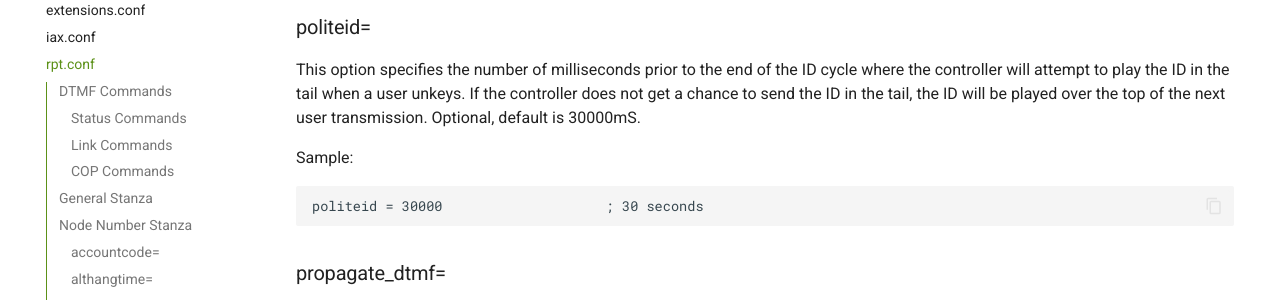
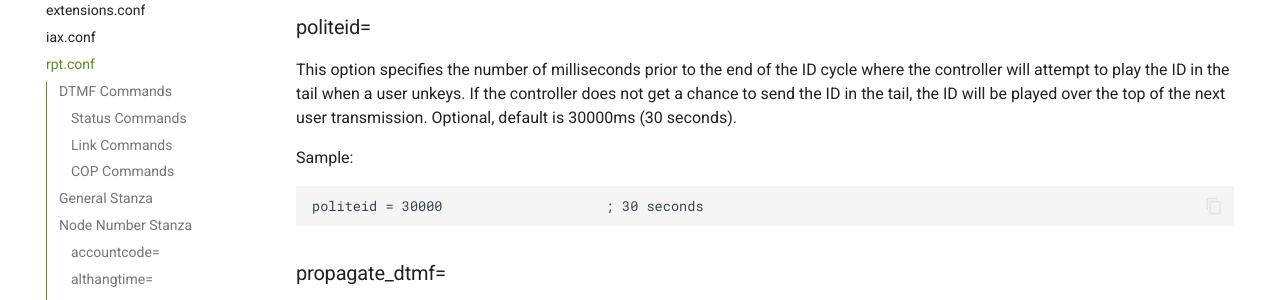
Before and after one commit to AllStarLink/ASL3-Manual, an MkDocs documentation site: the page built from docs/config/rpt_conf.md, in a window 1280 px wide and 900 px high, scrolled down 26357 px. Shown: the part 200-500 px from the top of the window. Built offline with MkDocs 1.6.1 and Material for MkDocs 9.7.7, drawn with Linux system fonts in a browser that asks for light colours; some of the changed text lies outside the part shown.

Commit message:
Standardize ms (seconds) nomenclature

````diff
--- a/docs/config/rpt_conf.md
+++ b/docs/config/rpt_conf.md
@@ -607,7 +607,7 @@
 See [Sound Files](../adv-topics/soundfiles.md) for more information.
 
 ### idtime=
-This option sets the ID interval time, in mS. It is optional.
+This option sets the ID interval time, in ms. It is optional.
 
 Sample:
 
@@ -615,7 +615,7 @@
 idtime = 540000                     ; id interval time (in ms) (optional)
 ```
 
-The default is 5 minutes (300000mS).
+The default is 300000ms (5 minutes).
 
 ### inxlat=
 The input translate option allows complete remapping of the [`funcchar`](#funcchar) and [`endchar`](#endchar) digits to different digits or digit sequences.
@@ -748,12 +748,12 @@
 ```
 
 ### litztime=
-This option defines how long `litzchar` needs to be sent for, to be considered valid. If `litzchar` is received for this minimum period, `litzcmd` will be executed when the user unkeys. The default is 3000mS (3 seconds).
-
-Sample:
-
-```
-litztime = 3000                     ; default 3000mS (3 seconds)
+This option defines how long `litzchar` needs to be sent for, to be considered valid. If `litzchar` is received for this minimum period, `litzcmd` will be executed when the user unkeys. The default is 3000ms (3 seconds).
+
+Sample:
+
+```
+litztime = 3000                     ; default 3000ms (3 seconds)
 ```
 
 ### macro=
@@ -927,12 +927,12 @@
 See [Parrot Mode](../adv-topics/parrotmode.md) for more information on what this mode does, and how it works.
 
 ### parrottime=
-This option sets the amount of time in mS to delay before playing back the audio buffer.
-
-Sample:
-
-```
-parrottime = 1000                   ; Wait 1s (1000mS) before playback
+This option sets the amount of time in ms to delay before playing back the audio buffer.
+
+Sample:
+
+```
+parrottime = 1000                   ; Wait 1000ms (1 second) before playback
 ```
 
 This timer is related to [Parrot Mode](../adv-topics/parrotmode.md).
@@ -988,7 +988,7 @@
 See the [Telemetry Messages](../adv-topics/telemetry.md) page for more information on telemetry.
 
 ### politeid=
-This option specifies the number of milliseconds prior to the end of the ID cycle where the controller will attempt to play the ID in the tail when a user unkeys. If the controller does not get a chance to send the ID in the tail, the ID will be played over the top of the next user transmission. Optional, default is 30000mS.
+This option specifies the number of milliseconds prior to the end of the ID cycle where the controller will attempt to play the ID in the tail when a user unkeys. If the controller does not get a chance to send the ID in the tail, the ID will be played over the top of the next user transmission. Optional, default is 30000ms (30 seconds).
 
 Sample:
 
@@ -1215,7 +1215,7 @@
 tailmessagetime = 900000            ; 15 minutes between tail messages
 ```
 
-The maximum value is 200000000mS (55.5555 hours).
+The maximum value is 200000000ms (55.5555 hours).
 
 ### tailsquashedtime=
 If a tail message is "squashed" by a user keying up over the top of it, a separate time value can be loaded to make the tail message be retried at a shorter time interval than the standard `tailmessagetime=` option. The `tailsquashedtime=` option takes a value in milliseconds.
@@ -1352,9 +1352,9 @@
 Sample:
 
 ```
-toresettime = 0                  ; transmit time-out reset time (in ms) (optional, default to 0ms (0 second), maximum 10000 ms (10 seconds))
-```
-The default value is 0(mS), or  0 second - disabled.
+toresettime = 0                  ; transmit time-out reset time (in ms) (optional, default to 0ms (0 seconds), maximum 10000ms (10 seconds))
+```
+The default value is 0ms (0 seconds) - disabled.
 
 
 ### unlinkedct=
````
Also changed, not shown: other parts of docs/config/rpt_conf.md (+2 -2 lines).
